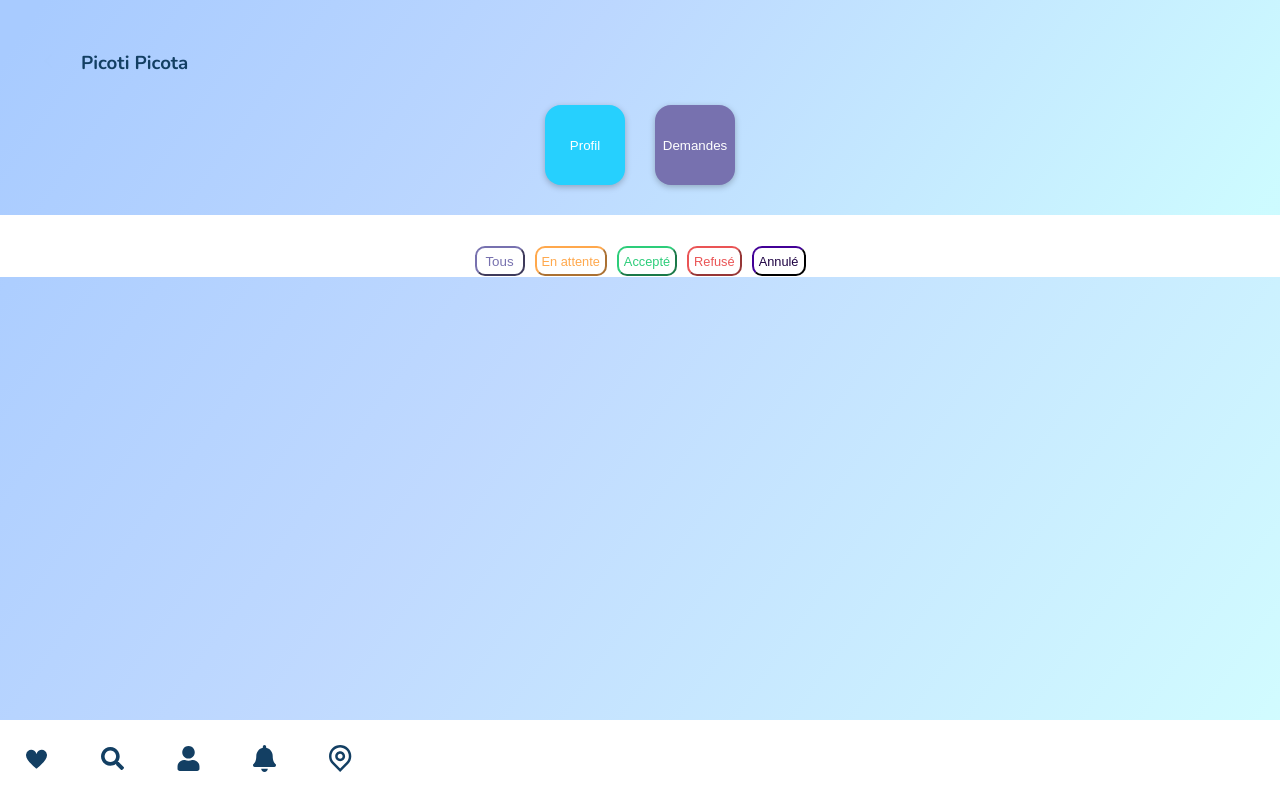
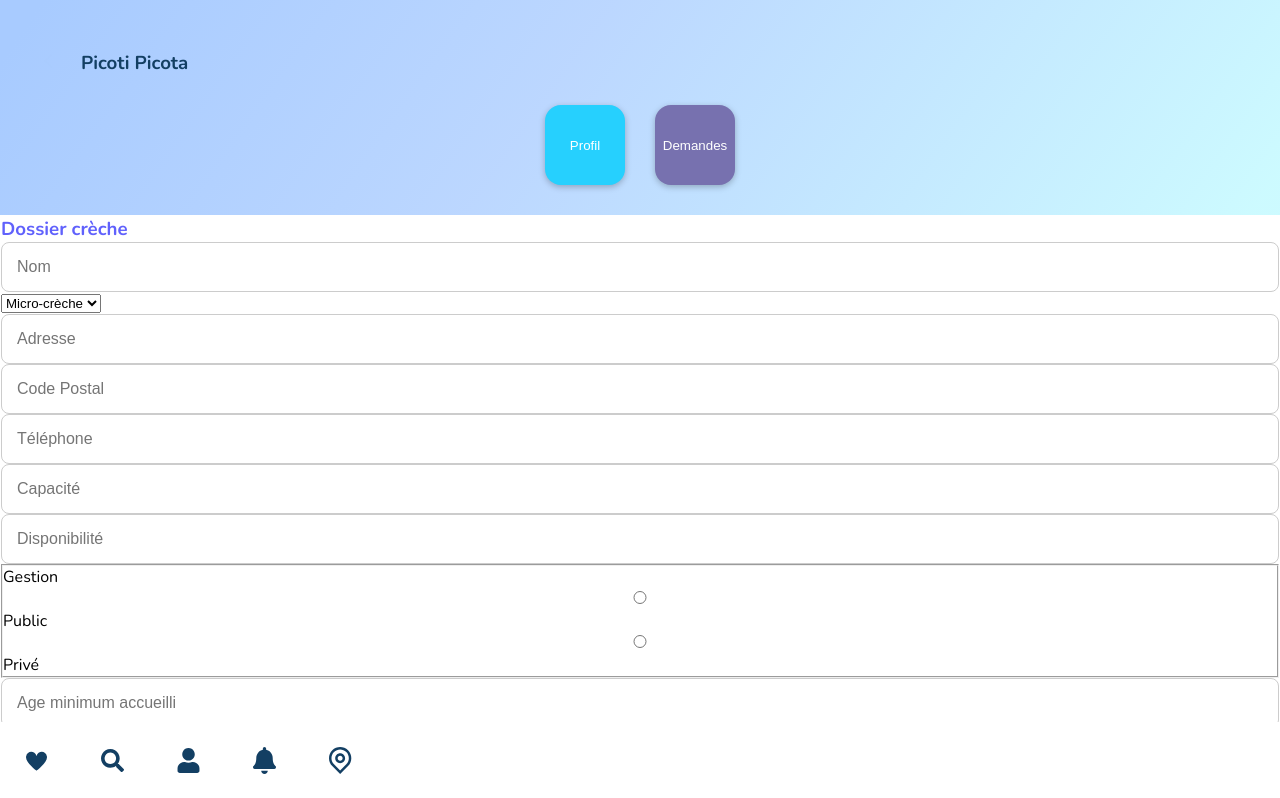
Before and after one commit to naiiipan44/Les-Petits-Nids, a React (Vite) app in the folder client/: page /nurseryprofile in a window 1280 px wide. Shown: the top 798 px of the page. Built offline with nearby package versions, Linux system fonts and the light colour scheme; a web font is replaced by a local one.

Commit message:
corrected the order of the imports as suggested by biome

```diff
--- a/client/src/components/NurseryFolder.tsx
+++ b/client/src/components/NurseryFolder.tsx
@@ -6,7 +6,7 @@ function NurseryFolder() {
     e.preventDefault();
     const form = new FormData(e.currentTarget);
     const formatedData = Object.fromEntries(form.entries());
-    console.warn(formatedData);
+    console.warn(formatedData); // utilisé pour stocker la valeur des datas pour l'instant
   }
 
   return (
@@ -35,13 +35,13 @@ function NurseryFolder() {
           />
           <input
             type="number"
-            name="zip-code"
+            name="zipCode"
             placeholder="Code Postal"
             className="input-field"
           />
           <input
             type="tel"
-            name="phone-number"
+            name="numTel"
             placeholder="Téléphone"
             className="input-field"
           />
@@ -53,7 +53,7 @@ function NurseryFolder() {
           />
           <input
             type="number"
-            name="disponibilité"
+            name="availability"
             placeholder="Disponibilité"
             className="input-field"
           />
@@ -79,20 +79,20 @@ function NurseryFolder() {
           </fieldset>
           <input
             type="number"
-            name="min-age"
+            name="minAge"
             placeholder="Age minimum accueilli"
             className="input-field"
           />
           <input
             type="number"
-            name="max-age"
+            name="maxAge"
             placeholder="Age maximum accueilli"
             className="input-field"
           />
           <fieldset>
             <input
               type="checkbox"
-              name="accueil-handicapés"
+              name="isDisabled"
               className="input-field-disabled"
             />
             <label htmlFor="is-disabled">Accueil enfants handicapés</label>
--- a/client/src/pages/NurseryProfile.tsx
+++ b/client/src/pages/NurseryProfile.tsx
@@ -1,8 +1,12 @@
+import { useState } from "react";
 import { Link } from "react-router-dom";
 import "./NurseryProfile.css";
 import NurseryBookings from "../components/NurseryBookings";
+import NurseryFolder from "../components/NurseryFolder";
 
 function NurseryProfile() {
+  const [profile, setProfile] = useState(true);
+
   return (
     <main className="main-nursery-profile">
       <section className="header-gradient-nursery">
@@ -13,17 +17,29 @@ function NurseryProfile() {
           <h1>Picoti Picota </h1>
         </section>
         <section className="button-header-nursery-bookings">
-          <button className="button-nursery-profile" type="button">
+          <button
+            onClick={() => {
+              setProfile(true);
+            }}
+            className="button-nursery-profile"
+            type="button"
+          >
             Profil
           </button>
 
-          <button className="button-demandes" type="button">
+          <button
+            onClick={() => {
+              setProfile(false);
+            }}
+            className="button-demandes"
+            type="button"
+          >
             Demandes
           </button>
         </section>
       </section>
       <section className="bottom-page-nursery">
-        <NurseryBookings />
+        {profile ? <NurseryFolder /> : <NurseryBookings />}
       </section>
     </main>
   );
```
Also changed, not shown: client/src/main.tsx (+1 -11 lines), 1 other file (tests, documents, lock files or other folders).
